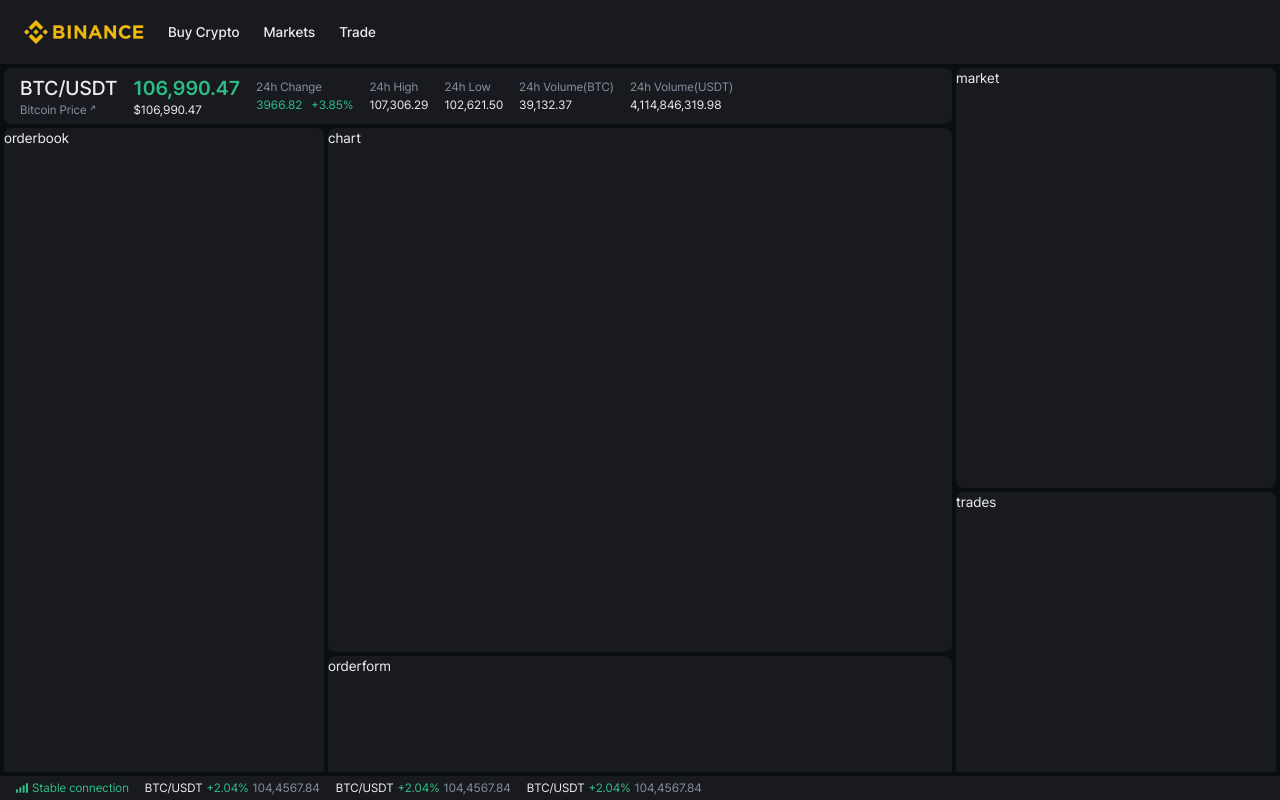
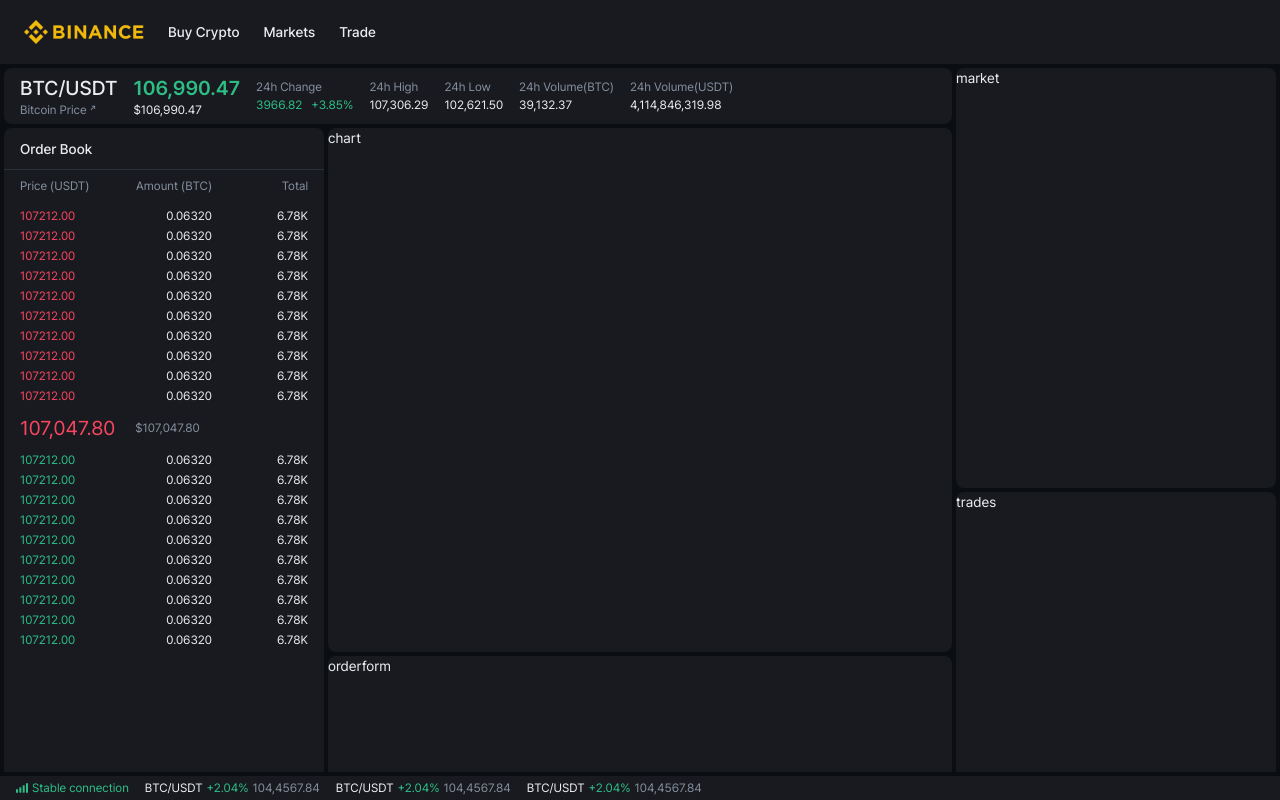
Before and after one commit to sk0x0y/krononlabs-task, a Next.js app: page / in a window 1280 px wide. Shown: the top 800 px of the page. Built offline with nearby package versions, Linux system fonts and the light colour scheme.

Commit message:
feat: [KLT-3] OrderBook 컴포넌트 추가

```diff
--- a/app/page.tsx
+++ b/app/page.tsx
@@ -1,5 +1,4 @@
-import { SubHeader } from '@/src/widgets/trade';
-import Link from 'next/link';
+import { SubHeader, OrderBook } from '@/src/widgets/trade';
 
 export default function Home() {
   return (
@@ -34,9 +33,7 @@
 
       <section className="" style={{ gridArea: 'right' }} />
 
-      <section className="" style={{ gridArea: 'orderbook' }}>
-        orderbook
-      </section>
+      <OrderBook />
 
       <section
         className=""
--- a/src/widgets/trade/index.ts
+++ b/src/widgets/trade/index.ts
@@ -1 +1,2 @@
 export { default as SubHeader } from './sub-header';
+export { default as OrderBook } from './order-book';
--- /dev/null
+++ b/src/widgets/trade/order-book.tsx
@@ -0,0 +1,150 @@
+export default function OrderBook() {
+  return (
+    <section style={{ gridArea: 'orderbook' }}>
+      <div className="flex items-center h-[42px] px-4 border-b border-b-divider">
+        <h3 className="font-medium text-sm">Order Book</h3>
+      </div>
+
+      <div className="px-4">
+        <div className="flex justify-between py-2 text-xs text-secondary">
+          <span className="flex-1">Price (USDT)</span>
+          <span className="flex-1 text-right">Amount (BTC)</span>
+          <span className="flex-1 text-right">Total</span>
+        </div>
+
+        {/* TODO: 각 포지션 17개씩 표시 */}
+
+        {/* 숏 포지션 */}
+        <div className="py-1 text-xs">
+          <div className="flex justify-between py-0.5">
+            <span className="flex-1 text-negative">107212.00</span>
+            <span className="flex-1 text-right">0.06320</span>
+            <span className="flex-1 text-right">6.78K</span>
+          </div>
+
+          <div className="flex justify-between py-0.5">
+            <span className="flex-1 text-negative">107212.00</span>
+            <span className="flex-1 text-right">0.06320</span>
+            <span className="flex-1 text-right">6.78K</span>
+          </div>
+
+          <div className="flex justify-between py-0.5">
+            <span className="flex-1 text-negative">107212.00</span>
+            <span className="flex-1 text-right">0.06320</span>
+            <span className="flex-1 text-right">6.78K</span>
+          </div>
+
+          <div className="flex justify-between py-0.5">
+            <span className="flex-1 text-negative">107212.00</span>
+            <span className="flex-1 text-right">0.06320</span>
+            <span className="flex-1 text-right">6.78K</span>
+          </div>
+
+          <div className="flex justify-between py-0.5">
+            <span className="flex-1 text-negative">107212.00</span>
+            <span className="flex-1 text-right">0.06320</span>
+            <span className="flex-1 text-right">6.78K</span>
+          </div>
+
+          <div className="flex justify-between py-0.5">
+            <span className="flex-1 text-negative">107212.00</span>
+            <span className="flex-1 text-right">0.06320</span>
+            <span className="flex-1 text-right">6.78K</span>
+          </div>
+
+          <div className="flex justify-between py-0.5">
+            <span className="flex-1 text-negative">107212.00</span>
+            <span className="flex-1 text-right">0.06320</span>
+            <span className="flex-1 text-right">6.78K</span>
+          </div>
+
+          <div className="flex justify-between py-0.5">
+            <span className="flex-1 text-negative">107212.00</span>
+            <span className="flex-1 text-right">0.06320</span>
+            <span className="flex-1 text-right">6.78K</span>
+          </div>
+
+          <div className="flex justify-between py-0.5">
+            <span className="flex-1 text-negative">107212.00</span>
+            <span className="flex-1 text-right">0.06320</span>
+            <span className="flex-1 text-right">6.78K</span>
+          </div>
+
+          <div className="flex justify-between py-0.5">
+            <span className="flex-1 text-negative">107212.00</span>
+            <span className="flex-1 text-right">0.06320</span>
+            <span className="flex-1 text-right">6.78K</span>
+          </div>
+        </div>
+
+        <div className="flex items-center h-[36px]">
+          <span className="mr-[20px] text-xl text-negative">107,047.80</span>
+          <span className="text-xs text-secondary">$107,047.80</span>
+        </div>
+
+        {/* 롱 포지션 */}
+        <div className="py-1 text-xs">
+          <div className="flex justify-between py-0.5">
+            <span className="flex-1 text-positive">107212.00</span>
+            <span className="flex-1 text-right">0.06320</span>
+            <span className="flex-1 text-right">6.78K</span>
+          </div>
+
+          <div className="flex justify-between py-0.5">
+            <span className="flex-1 text-positive">107212.00</span>
+            <span className="flex-1 text-right">0.06320</span>
+            <span className="flex-1 text-right">6.78K</span>
+          </div>
+
+          <div className="flex justify-between py-0.5">
+            <span className="flex-1 text-positive">107212.00</span>
+            <span className="flex-1 text-right">0.06320</span>
+            <span className="flex-1 text-right">6.78K</span>
+          </div>
+
+          <div className="flex justify-between py-0.5">
+            <span className="flex-1 text-positive">107212.00</span>
+            <span className="flex-1 text-right">0.06320</span>
+            <span className="flex-1 text-right">6.78K</span>
+          </div>
+
+          <div className="flex justify-between py-0.5">
+            <span className="flex-1 text-positive">107212.00</span>
+            <span className="flex-1 text-right">0.06320</span>
+            <span className="flex-1 text-right">6.78K</span>
+          </div>
+
+          <div className="flex justify-between py-0.5">
+            <span className="flex-1 text-positive">107212.00</span>
+            <span className="flex-1 text-right">0.06320</span>
+            <span className="flex-1 text-right">6.78K</span>
+          </div>
+
+          <div className="flex justify-between py-0.5">
+            <span className="flex-1 text-positive">107212.00</span>
+            <span className="flex-1 text-right">0.06320</span>
+            <span className="flex-1 text-right">6.78K</span>
+          </div>
+
+          <div className="flex justify-between py-0.5">
+            <span className="flex-1 text-positive">107212.00</span>
+            <span className="flex-1 text-right">0.06320</span>
+            <span className="flex-1 text-right">6.78K</span>
+          </div>
+
+          <div className="flex justify-between py-0.5">
+            <span className="flex-1 text-positive">107212.00</span>
+            <span className="flex-1 text-right">0.06320</span>
+            <span className="flex-1 text-right">6.78K</span>
+          </div>
+
+          <div className="flex justify-between py-0.5">
+            <span className="flex-1 text-positive">107212.00</span>
+            <span className="flex-1 text-right">0.06320</span>
+            <span className="flex-1 text-right">6.78K</span>
+          </div>
+        </div>
+      </div>
+    </section>
+  );
+}
```
